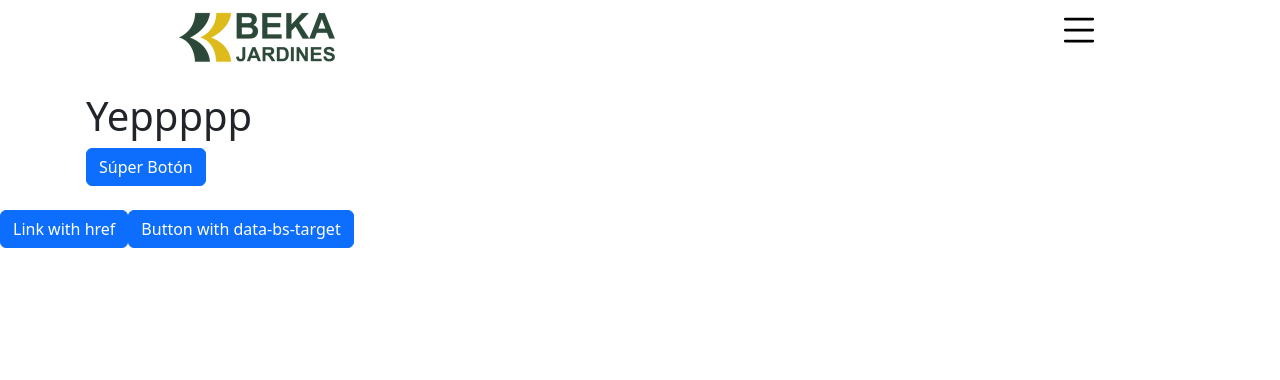
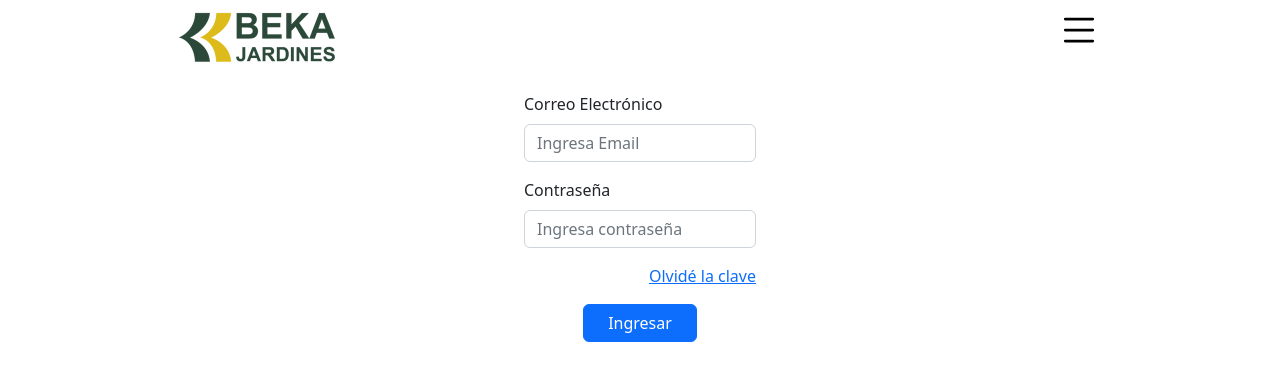
Before and after one commit to Marfullsen/bekapp, a Vue app: page / in a window 1280 px wide. Shown: the top 380 px of the page. Built offline with nearby package versions, Linux system fonts and the light colour scheme.

Commit message:
CHG:[LoGiN] Refactor splitting into new component.

```diff
--- /dev/null
+++ b/src/components/LoginForm.vue
@@ -0,0 +1,37 @@
+<template>
+  <section class="container" style="width: 18rem;">
+    <form class="container py-4 px-3 m-auto">
+      <div class="mb-3">
+        <label for="inputEmail" class="form-label">Correo Electrónico</label>
+        <input type="email" class="form-control" id="inputEmail" placeholder="Ingresa Email">
+      </div>
+      <div class="mb-3">
+        <label for="inputPassword" class="form-label">Contraseña</label>
+        <input type="password" class="form-control" id="inputPassword" placeholder="Ingresa contraseña">
+      </div>
+      <div class="mb-3 d-flex flex-row-reverse">
+        <a href="/">Olvidé la clave</a>
+      </div>
+      <div class="d-flex justify-content-center">
+        <button type="submit" class="btn btn-primary px-4">Ingresar</button>
+      </div>
+    </form>
+  </section>
+</template>
+
+<script>
+export default {
+  setup () {
+
+
+    return {}
+  }
+}
+</script>
+
+<style scoped>
+section {
+  display: flex;
+  place-items: center;
+}
+</style>
--- a/src/views/MainView.vue
+++ b/src/views/MainView.vue
@@ -1,11 +1,14 @@
 <script setup>
 import DropDown from '../components/DropDown.vue';
+import LoginForm from '../components/LoginForm.vue';
 </script>
 
 <template>
-  <div class="container py-4 px-3 mx-auto">
-    <h1>Yeppppp</h1>
-    <button class="btn btn-primary">Súper Botón</button>
-  </div>
-  <drop-down></drop-down>
+  <section class="container">
+    <LoginForm/>
+  </section>
 </template>
+
+<style scoped>
+
+</style>
```
